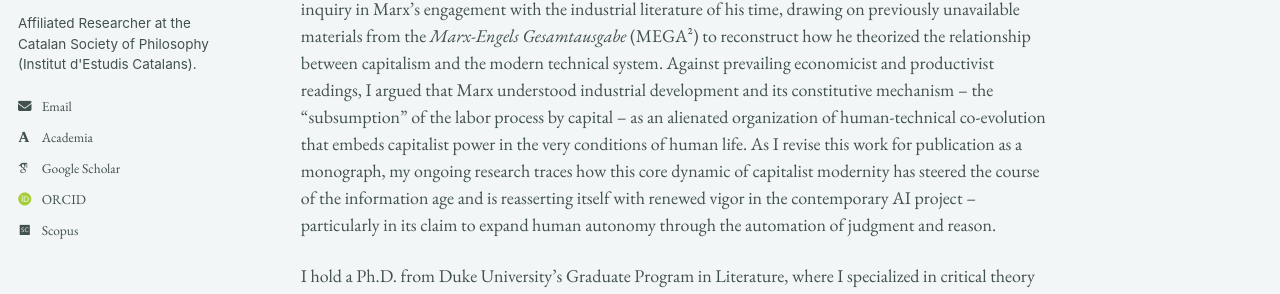
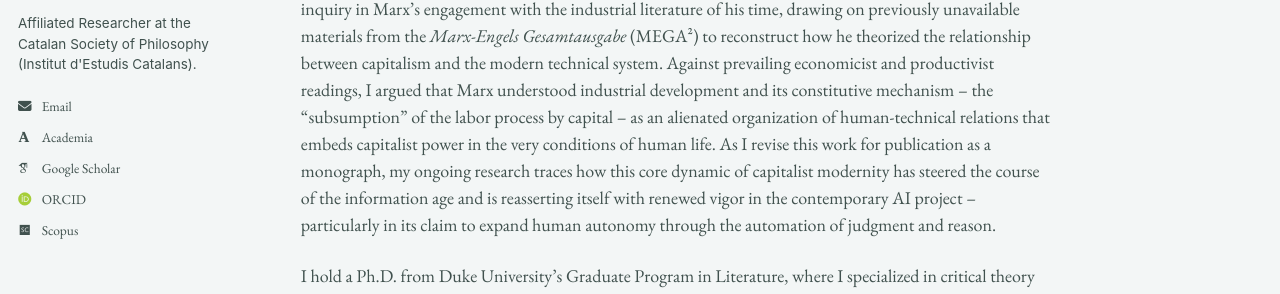
Before and after one commit to epujol90/epujol90.github.io, a Jekyll site: the page built from _pages/about.md, in a window 1280 px wide and 1069 px high. Shown: the part 332-626 px from the top of the window. Built offline with Jekyll 4.4.1, drawn with Linux system fonts in a browser that asks for light colours; some web fonts are replaced; a script bundle is joined from its source files by our own code; library files that are not in the unit come from our copies.

Commit message:
Update about.md

```diff
--- a/_pages/about.md
+++ b/_pages/about.md
@@ -8,6 +8,6 @@ redirect_from:
 ---
 I am a scholar of technology, media, and aesthetics trained in continental philosophy and critical theory in Europe and the United States. My research examines the history and politics of technological modernity -- with particular interest in the ways the material infrastructures of modern life embody and uphold relations of power and domination, despite professing to liberate humanity from scarcity and toil.
 
-My doctoral research focused on the _longue durée_ of industrial modernity and what the early Frankfurt School theorists named "instrumental reason," following its roots into the nineteenth century. My dissertation, “Karl Marx, Philosopher of Technics: Critique, Alienation, and the Materiality of Social Power,” grounded this inquiry in Marx’s engagement with the industrial literature of his time, drawing on previously unavailable materials from the _Marx-Engels Gesamtausgabe_ (MEGA²) to reconstruct how he theorized the relationship between capitalism and the modern technical system. Against prevailing economicist and productivist readings, I argued that Marx understood industrial development and its constitutive mechanism -- the "subsumption" of the labor process by capital -- as an alienated organization of human-technical co-evolution that embeds capitalist power in the very conditions of human life. As I revise this work for publication as a monograph, my ongoing research traces how this core dynamic of capitalist modernity has steered the course of the information age and is reasserting itself with renewed vigor in the contemporary AI project -- particularly in its claim to expand human autonomy through the automation of judgment and reason.
+My doctoral research focused on the _longue durée_ of industrial modernity and what the early Frankfurt School theorists named "instrumental reason," following its roots into the nineteenth century. My dissertation, “Karl Marx, Philosopher of Technics: Critique, Alienation, and the Materiality of Social Power,” grounded this inquiry in Marx’s engagement with the industrial literature of his time, drawing on previously unavailable materials from the _Marx-Engels Gesamtausgabe_ (MEGA²) to reconstruct how he theorized the relationship between capitalism and the modern technical system. Against prevailing economicist and productivist readings, I argued that Marx understood industrial development and its constitutive mechanism -- the "subsumption" of the labor process by capital -- as an alienated organization of human-technical relations that embeds capitalist power in the very conditions of human life. As I revise this work for publication as a monograph, my ongoing research traces how this core dynamic of capitalist modernity has steered the course of the information age and is reasserting itself with renewed vigor in the contemporary AI project -- particularly in its claim to expand human autonomy through the automation of judgment and reason.
 
 I hold a Ph.D. from Duke University’s Graduate Program in Literature, where I specialized in critical theory and media philosophy, as well as a Fulbright-funded master’s degree in media studies from New York University. I received my undergraduate training in Spain, where I completed two degrees in philosophy (UNED) and fine art (University of Barcelona). I am currently an affiliated researcher with the Historical Materialism Studies Group of the Societat Catalana de Filosofia -- the philosophy section of the Institut d’Estudis Catalans, the highest academic body for the Catalan language and culture. My work has appeared in _South Atlantic Quarterly_ and _Marx and Philosophy Review of Books_, with further articles under review or in preparation for _Historical Materialism_, _Theory, Culture & Society_, and a special issue of _Qui Parle_. Alongside my research, I have developed substantive experience in writing pedagogy, including two years of writing center practice at Duke’s Thompson Writing Studio and teaching writing-intensive courses on media theory, philosophy of technology, and the history and politics of AI.
```
